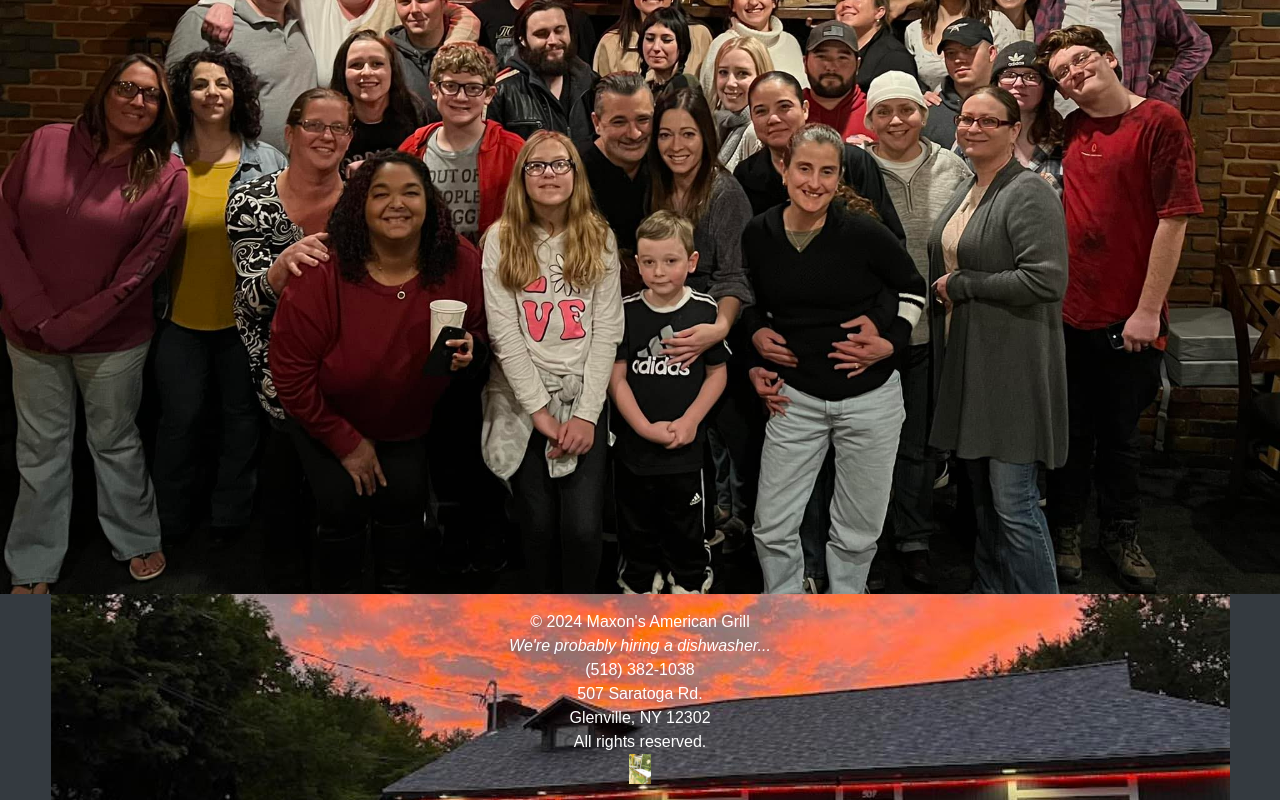
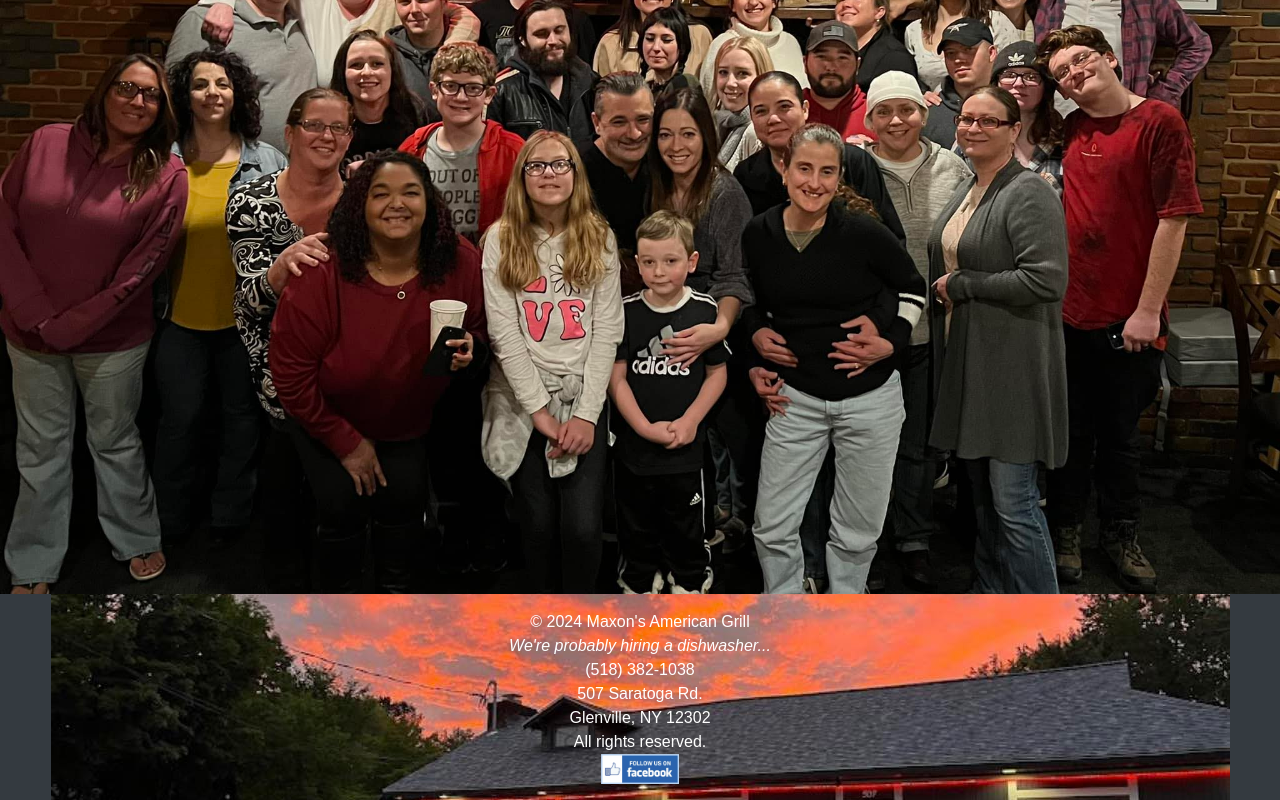
Before and after one commit to nodrinksonthepiano/Maxons, a website: page index.html in a window 1280 px wide. Shown: the part 2132-2932 px from the top of the page. Drawn offline with nearby package versions, Linux system fonts and the light colour scheme.

Commit message:
fb logo is in

```diff
--- a/index.html
+++ b/index.html
@@ -162,7 +162,7 @@
         All rights reserved.
         <br>
         <a href="https://www.facebook.com/maxonsgrill/" target="_blank">
-            <img src="https://raw.githubusercontent.com/nodrinksonthepiano/Maxons/main/main/pics/Patio2022WallGarden.jpeg" alt="Join Our Facebook Community!" style="height: 30px;">
+            <img src="https://raw.githubusercontent.com/nodrinksonthepiano/Maxons/main/main/pics/Screen Shot 2024-04-27 at 1.50.20 PM.png" alt="Join Our Facebook Community!" style="height: 30px;">
         </a>
     </footer>
 
```
